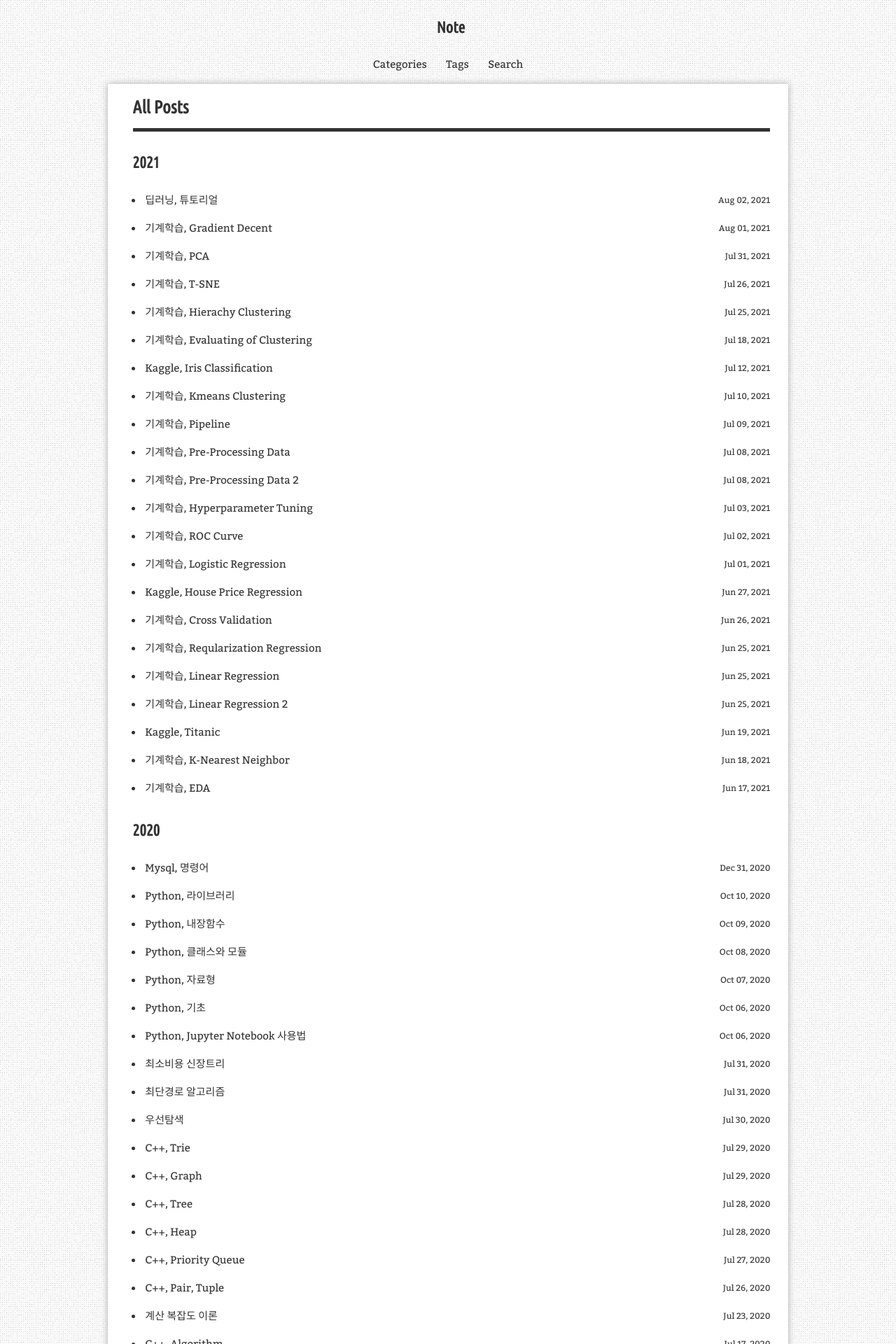
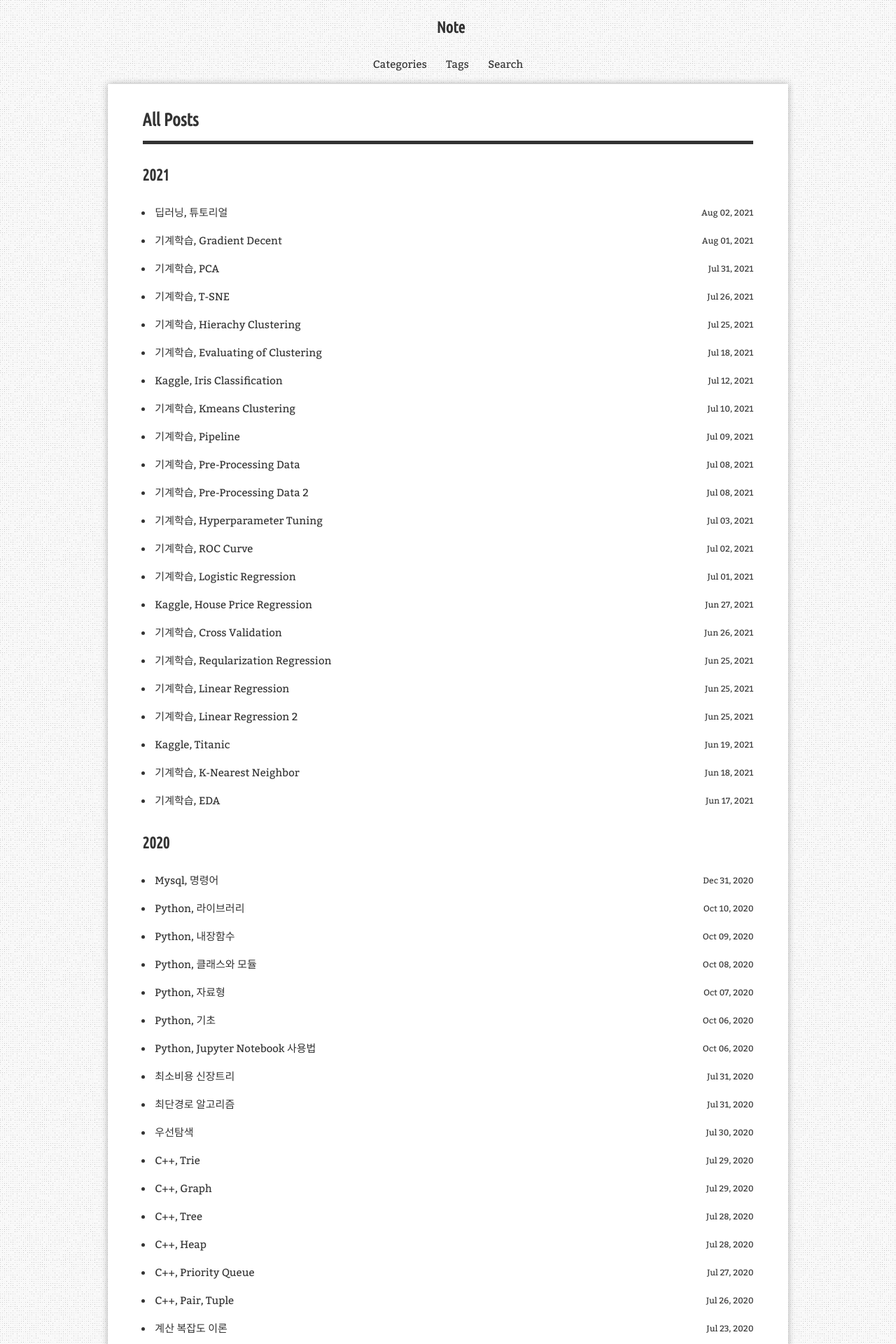
Before and after one commit to aristohyun/aristohyun.github.io, a Jekyll site: the page built from blog/index.html, in a window 1280 px wide. Shown: the top 1920 px of the page at 70% size. Built offline with Jekyll 4.4.1, drawn with Linux system fonts in a browser that asks for light colours; comment, search, counter and statistics services are not loaded.

Commit message:
Update simple-texture-blog.scss

```diff
--- a/_sass/simple-texture-blog.scss
+++ b/_sass/simple-texture-blog.scss
@@ -19,7 +19,7 @@ body {
 }
 
 .body .unit-body {
-    padding: 12px 26px 26px 36px;
+    padding: 30px 50px 26px 50px;
 
     border-top: 1px solid rgba(255, 255, 255, .6);
     background: #FFFFFF;
```
